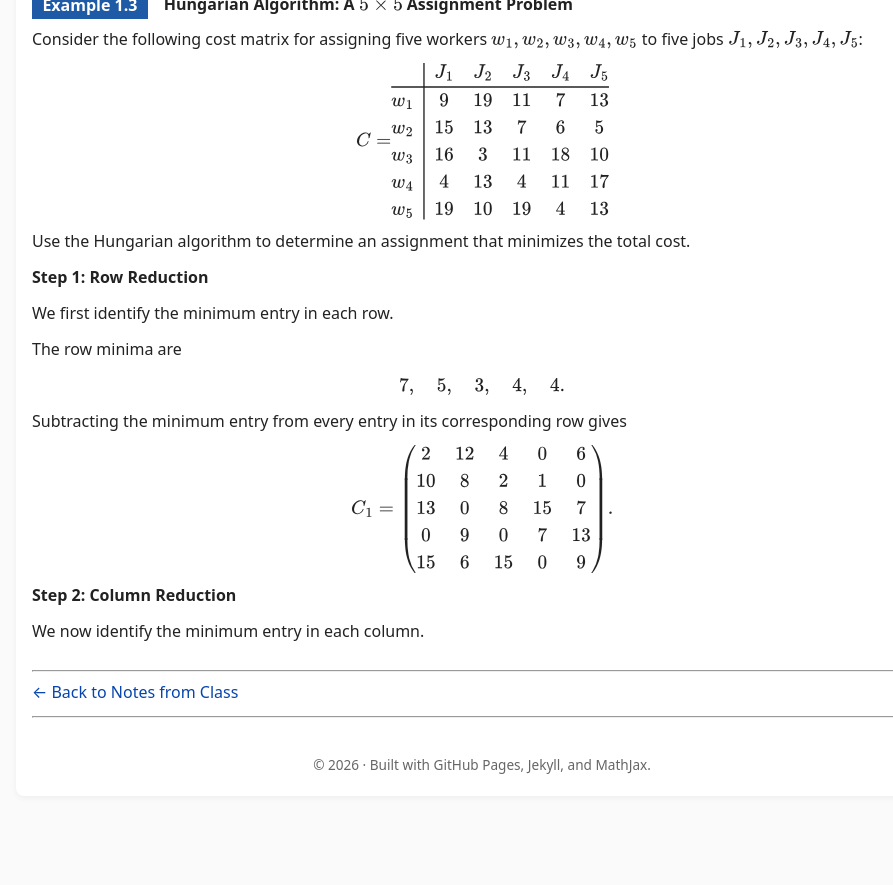
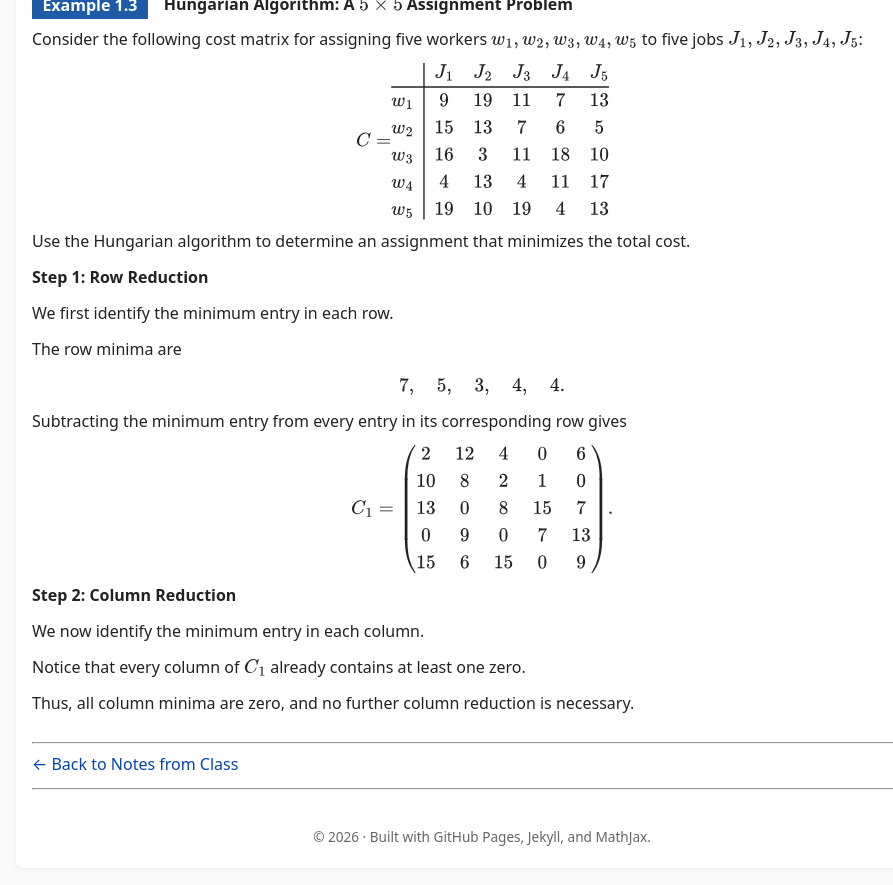
Before and after one commit to SaleemKamaludin/SaleemKamaludin.github.io, a Jekyll site: the page built from courses/math-2276/notes-from-class/supplementary-lecture-6/index.md, in a window 1280 px wide and 900 px high, scrolled down 6814 px. Shown: the top 885 px of the window, without its empty margins (158-1051 px from the left). Built offline with Jekyll 4.4.1, drawn with Linux system fonts in a browser that asks for light colours; before the commit the page ends 7642 px from its top, so only the background shows below that.

Commit message:
Complete Step 2 column reduction in Example 1.3

```diff
--- a/courses/math-2276/notes-from-class/supplementary-lecture-6/index.md
+++ b/courses/math-2276/notes-from-class/supplementary-lecture-6/index.md
@@ -1103,7 +1103,21 @@ C_1=
       We now identify the minimum entry in each column.
     </p>
 
-  </div>
+
+    <div id="example-hungarian-five-by-five-step-2-no-column-reduction">
+
+      <p>
+        Notice that every column of \(C_1\) already contains
+        at least one zero.
+      </p>
+
+      <p>
+        Thus, all column minima are zero, and no further
+        column reduction is necessary.
+      </p>
+
+    </div>
+</div>
 </div>
 
 
```
